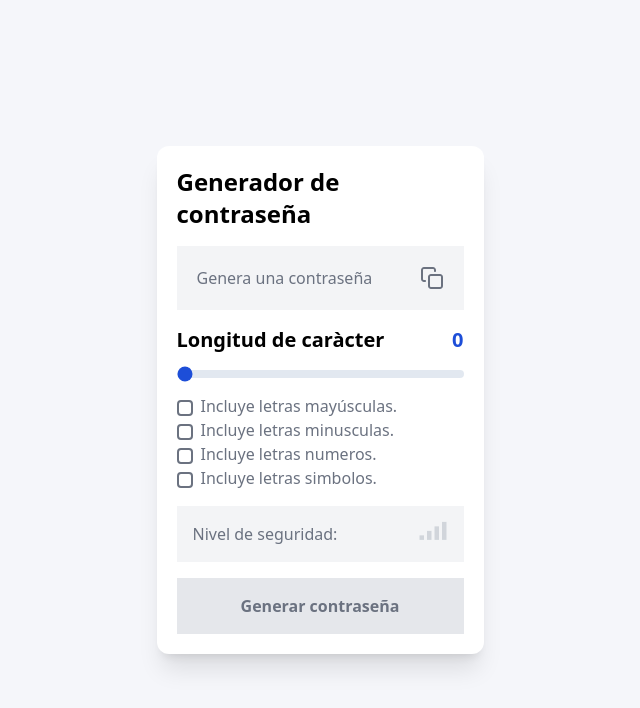
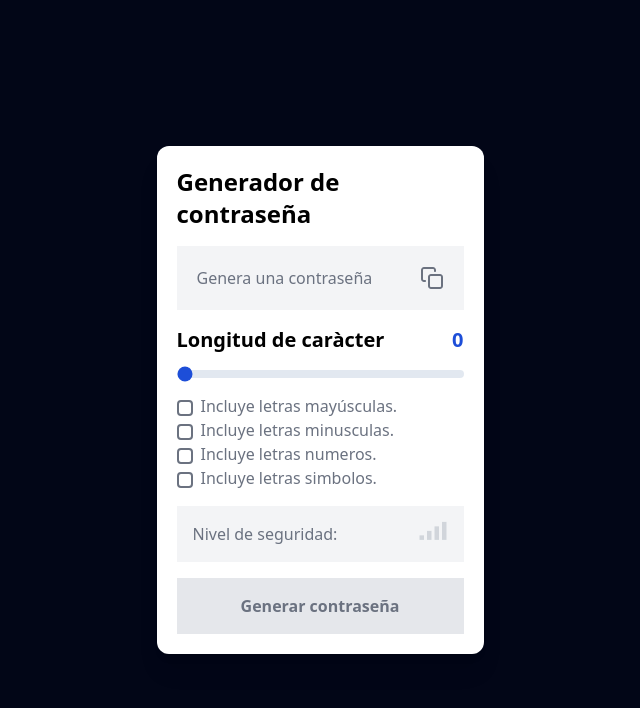
Before and after one commit to FernandoCM18/password-generator, a React (Vite) app: page / in a window 1280 px wide. Shown: the top 708 px of the page, without its empty margins (320-960 px from the left). Built offline with nearby package versions, Linux system fonts and the light colour scheme.

Commit message:
feat: 💄 Add classes to the dark mode

```diff
--- a/index.html
+++ b/index.html
@@ -10,7 +10,7 @@
     <link href="https://fonts.googleapis.com/css2?family=Inter:wght@400;600;700&display=swap" rel="stylesheet">
     <title>Generador de contraseñas</title>
   </head>
-  <body>
+  <body class="dark">
     <div id="root"></div>
     <script type="module" src="/src/main.tsx"></script>
   </body>
--- a/src/App.tsx
+++ b/src/App.tsx
@@ -7,12 +7,12 @@ function App() {
   const [showToast, setShowToast] = useState(false);
 
   return (
-    <>
+    <div className="bg-slate-50 dark:bg-slate-950">
       <Container>
         {showToast && <Toast message="¡Contraseña copiada!" />}
         <Card showToaster={setShowToast} />
       </Container>
-    </>
+    </div>
   );
 }
 
--- a/src/components/Toast.tsx
+++ b/src/components/Toast.tsx
@@ -17,11 +17,11 @@ export const Toast = ({ message, duration = 3000 }: Props) => {
   }, [duration]);
 
   return visible ? (
-    <div className="flex justify-between items-center fixed top-0 mt-4 bg-white p-2 rounded-md shadow-md">
-      <svg  xmlns="http://www.w3.org/2000/svg" fill="none" viewBox="0 0 24 24" strokeWidth={1.5} stroke="currentColor" className="w-6 h-6 mr-2">
+    <div className="flex justify-between items-center fixed top-0 mt-4 bg-white dark:bg-slate-900 p-2 rounded-md shadow-md">
+      <svg xmlns="http://www.w3.org/2000/svg" fill="none" viewBox="0 0 24 24" strokeWidth={1.5} stroke="currentColor" className="w-6 h-6 mr-2 dark:fill-slate-100">
         <path strokeLinecap="round" strokeLinejoin="round" d="M9 12h3.75M9 15h3.75M9 18h3.75m3 .75H18a2.25 2.25 0 002.25-2.25V6.108c0-1.135-.845-2.098-1.976-2.192a48.424 48.424 0 00-1.123-.08m-5.801 0c-.065.21-.1.433-.1.664 0 .414.336.75.75.75h4.5a.75.75 0 00.75-.75 2.25 2.25 0 00-.1-.664m-5.8 0A2.251 2.251 0 0113.5 2.25H15c1.012 0 1.867.668 2.15 1.586m-5.8 0c-.376.023-.75.05-1.124.08C9.095 4.01 8.25 4.973 8.25 6.108V8.25m0 0H4.875c-.621 0-1.125.504-1.125 1.125v11.25c0 .621.504 1.125 1.125 1.125h9.75c.621 0 1.125-.504 1.125-1.125V9.375c0-.621-.504-1.125-1.125-1.125H8.25zM6.75 12h.008v.008H6.75V12zm0 3h.008v.008H6.75V15zm0 3h.008v.008H6.75V18z" />
       </svg>
-      <p>{message}</p>
+      <p className="dark:text-slate-100">{message}</p>
     </div>
 
   ) : null;
--- a/src/index.css
+++ b/src/index.css
@@ -1,23 +1,3 @@
 @tailwind base;
 @tailwind components;
 @tailwind utilities;
-
-
-/* :root {
-  --bg: #f5f6fa;
-  --white: #ffffff;
-  --blue: #1240e4;
-  --red: #ff5858;
-  --green: #30c75a;
-  --blue-dark: #0e172c;
-  --grey-ligth: #d6d6d6;
-  --grey-dark: #888888;
-  --h1: 700 1.625rem/2rem Inter;
-  --subtitle: 700 1.25rem/1.5rem Inter;
-  --body1-regular: 400 1rem/1.5rem Inter;
-  --body1-bold: 700 1rem/1.5rem Inter;
-} */
-
-body {
-  background-color: #f5f6fa;
-}
--- a/tailwind.config.js
+++ b/tailwind.config.js
@@ -1,5 +1,6 @@
 /** @type {import('tailwindcss').Config} */
 export default {
+  darkMode: 'class',
   content: [
     './index.html',
     './src/**/*.{js,ts,jsx,tsx}'
```
